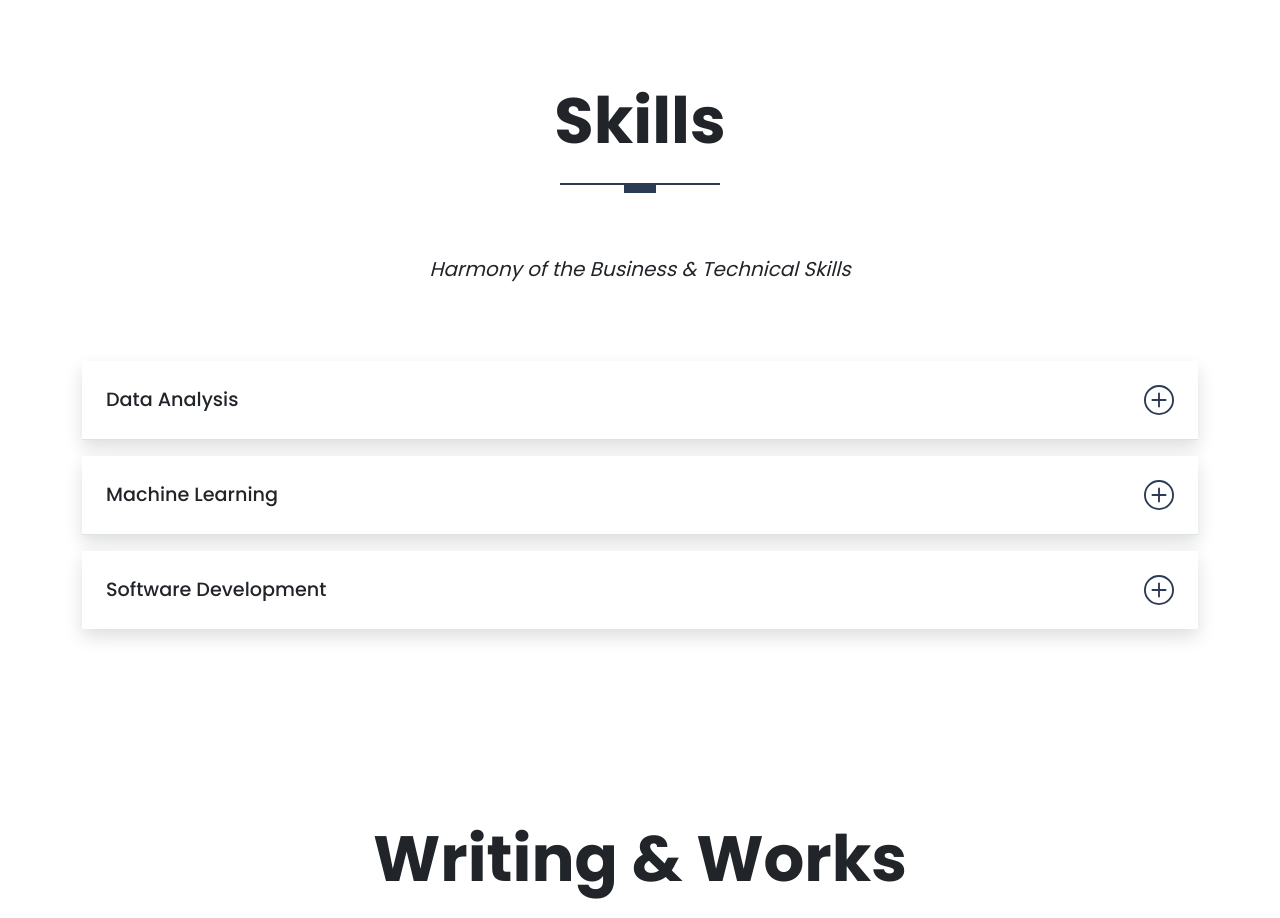
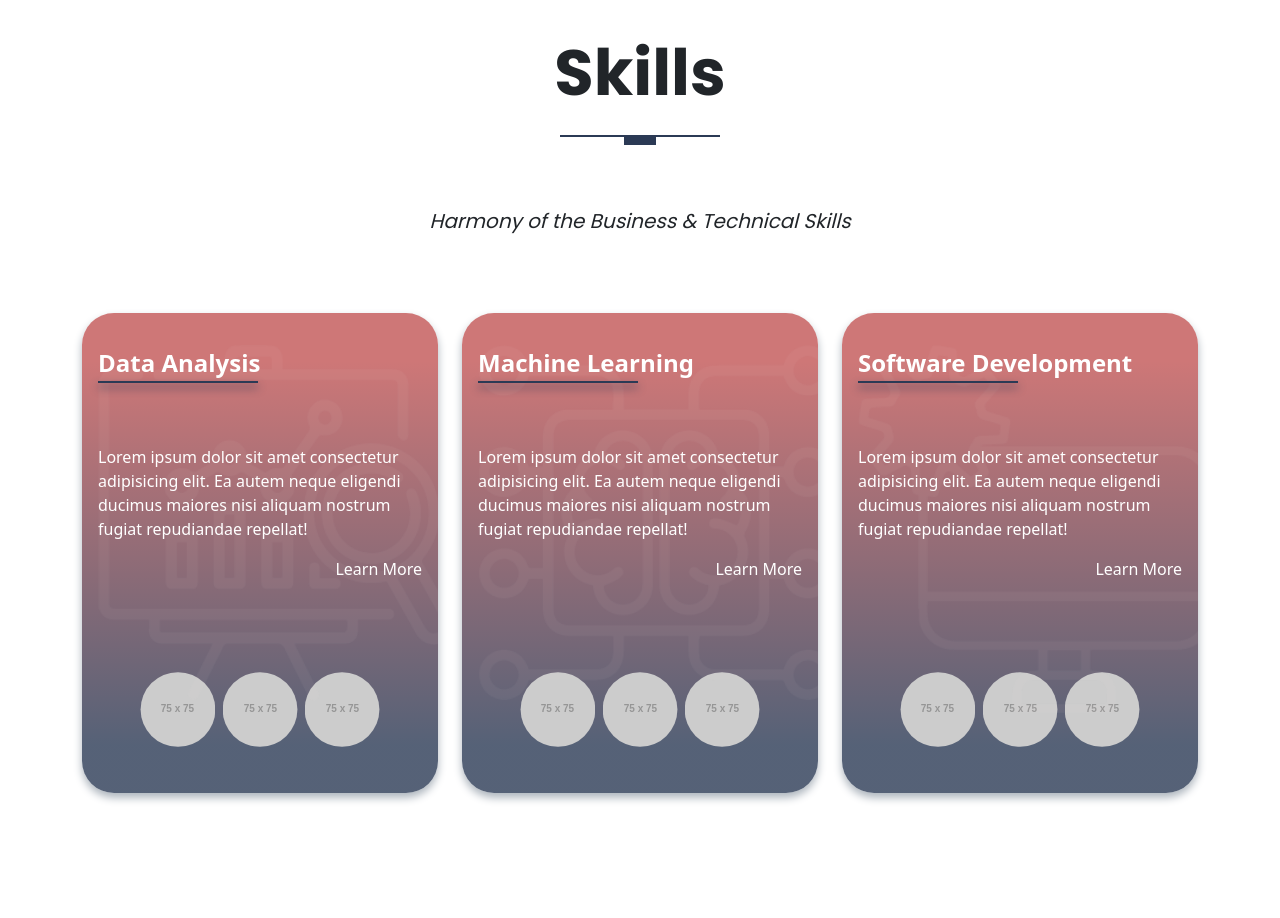
Before and after one commit to abduygur/personal-website, a website: page index.html in a window 1280 px wide. Shown: the part 1970-2888 px from the top of the page. Drawn offline with Linux system fonts and the light colour scheme; placeholder pictures from the web are drawn by us.

Commit message:
skill cards added and placed into the skills section

```diff
--- a/index.html
+++ b/index.html
@@ -195,101 +195,81 @@
       </div>
       <div class="container">
         <div class="row mt-5">
-          <div class="col-md-12">
-            <!-- <h3 class="display-3">Technical Skills</h3> -->
+          <!-- skill-card -->
+          <div class="col-lg-4" class="skill-card-col">
+            <div class="skill-card">
+              <img src="./assets/images/analysis-card.png" alt="analysis" class="skill-card-photo">
+              <div class="skill-header-area text-start">
+                <p class="skill-header">Data Analysis</p>
+              </div>
+              <div class="skill-text-area">
+                    <div class="skill-text">
+                      <p>
+                        Lorem ipsum dolor sit amet consectetur adipisicing elit. Ea
+                        autem neque eligendi ducimus maiores nisi aliquam nostrum
+                        fugiat repudiandae repellat!
+                      </p>
+                      <p class="text-end">Learn More</p>
+                    </div>
+              </div>
+              <div class="skill-img-area text-center">
+                <img src="https://via.placeholder.com/75" alt="">
+                <img src="https://via.placeholder.com/75" alt="">
+                <img src="https://via.placeholder.com/75" alt="">
+              </div>
 
-            <!-- accordion -->
-            <div class="accordion accordion-flush" id="accordionFlushExample">
-              <!-- accordion one -->
-              <div class="accordion-item shadow mb-3">
-                <h2 class="accordion-header" id="flush-headingOne">
-                  <button
-                    class="accordion-button collapsed accordion-head"
-                    type="button"
-                    data-bs-toggle="collapse"
-                    data-bs-target="#flush-collapseOne"
-                    aria-expanded="false"
-                    aria-controls="flush-collapseOne"
-                  >
-                    Data Analysis
-                  </button>
-                </h2>
-                <div
-                  id="flush-collapseOne"
-                  class="accordion-collapse collapse"
-                  aria-labelledby="flush-headingOne"
-                  data-bs-parent="#accordionFlushExample"
-                >
-                  <div class="accordion-body">
-                    Placeholder content for this accordion, which is intended to
-                    demonstrate the <code>.accordion-flush</code> class. This is
-                    the first item's accordion body.
-                  </div>
-                </div>
+            </div>
+          </div>
+          <div class="col-lg-4" class="skill-card-col">
+            <div class="skill-card">
+              <img src="./assets/images/ml-card.png" alt="machine-learning" class="skill-card-photo">
+              <div class="skill-header-area text-start">
+                <p class="skill-header">Machine Learning</p>
               </div>
-              <!-- accordion two -->
-              <div class="accordion-item shadow mb-3">
-                <h2 class="accordion-header" id="flush-headingTwo">
-                  <button
-                    class="accordion-button collapsed accordion-head"
-                    type="button"
-                    data-bs-toggle="collapse"
-                    data-bs-target="#flush-collapseTwo"
-                    aria-expanded="false"
-                    aria-controls="flush-collapseTwo"
-                  >
-                    Machine Learning
-                  </button>
-                </h2>
-                <div
-                  id="flush-collapseTwo"
-                  class="accordion-collapse collapse"
-                  aria-labelledby="flush-headingTwo"
-                  data-bs-parent="#accordionFlushExample"
-                >
-                  <div class="accordion-body">
-                    Placeholder content for this accordion, which is intended to
-                    demonstrate the <code>.accordion-flush</code> class. This is
-                    the second item's accordion body. Let's imagine this being
-                    filled with some actual content.
-                  </div>
-                </div>
+              <div class="skill-text-area">
+                    <div class="skill-text">
+                      <p>
+                        Lorem ipsum dolor sit amet consectetur adipisicing elit. Ea
+                        autem neque eligendi ducimus maiores nisi aliquam nostrum
+                        fugiat repudiandae repellat!
+                      </p>
+                      <p class="text-end">Learn More</p>
+                    </div>
               </div>
-              <!-- accordion three -->
-              <div class="accordion-item shadow mb-5">
-                <h2 class="accordion-header" id="flush-headingThree">
-                  <button
-                    class="accordion-button collapsed accordion-head"
-                    type="button"
-                    data-bs-toggle="collapse"
-                    data-bs-target="#flush-collapseThree"
-                    aria-expanded="false"
-                    aria-controls="flush-collapseThree"
-                  >
-                    Software Development
-                  </button>
-                </h2>
-                <div
-                  id="flush-collapseThree"
-                  class="accordion-collapse collapse"
-                  aria-labelledby="flush-headingThree"
-                  data-bs-parent="#accordionFlushExample"
-                >
-                  <div class="accordion-body">
-                    Placeholder content for this accordion, which is intended to
-                    demonstrate the <code>.accordion-flush</code> class. This is
-                    the third item's accordion body. Nothing more exciting
-                    happening here in terms of content, but just filling up the
-                    space to make it look, at least at first glance, a bit more
-                    representative of how this would look in a real-world
-                    application.
-                  </div>
-                </div>
+              <div class="skill-img-area text-center">
+                <img src="https://via.placeholder.com/75" alt="">
+                <img src="https://via.placeholder.com/75" alt="">
+                <img src="https://via.placeholder.com/75" alt="">
               </div>
+
             </div>
+          </div>
+          <div class="col-lg-4" class="skill-card-col">
+            <div class="skill-card">
+              <img src="./assets/images/software-card.png" alt="software" class="skill-card-photo">
+              <div class="skill-header-area text-start">
+                <p class="skill-header">Software Development</p>
+              </div>
+              <div class="skill-text-area">
+                    <div class="skill-text">
+                      <p>
+                        Lorem ipsum dolor sit amet consectetur adipisicing elit. Ea
+                        autem neque eligendi ducimus maiores nisi aliquam nostrum
+                        fugiat repudiandae repellat!
+                      </p>
+                      <p class="text-end">Learn More</p>
+                    </div>
+              </div>
+              <div class="skill-img-area text-center">
+                <img src="https://via.placeholder.com/75" alt="">
+                <img src="https://via.placeholder.com/75" alt="">
+                <img src="https://via.placeholder.com/75" alt="">
+              </div>
 
-            <!-- //accordion -->
+            </div>
           </div>
+          <div class="col-lg-4"></div>
+          <div class="col-lg-4"></div>
         </div>
       </div>
     </section>
--- a/scss/components/_mixins.scss
+++ b/scss/components/_mixins.scss
@@ -3,6 +3,10 @@
 
 @mixin gradient {
     background:  linear-gradient(90deg, rgba($navy,1) 40%, rgba($peach,0.8) 90%);
+}
+
+@mixin card-gradient{
+    background:  linear-gradient(rgba($peach,1) 10%, rgba($navy,0.8) 90%);
 }
 
 // absolute center
--- /dev/null
+++ b/scss/components/_skillcards.scss
@@ -0,0 +1,77 @@
+@use '../custom' as *;
+@use '../components/mixins' as *;
+
+
+
+.skill-card {
+    margin-bottom: 2rem;
+    @include media-breakpoint-up(md){
+        margin-bottom: 0;
+
+    }
+
+    @include card-gradient;
+    border-radius: 2rem;
+    padding: 2rem 1rem;
+    height: 30rem;
+    box-shadow: 0px 0.3rem 0.5rem $gray-500;
+    position: relative;
+    overflow: hidden;
+
+
+    .skill-card-photo{
+        position: absolute;
+        opacity: 5%;
+        padding-top: 2rem;
+        width: 100%;
+        padding: 0;
+        margin: 0;
+
+
+    }
+
+    .skill-header-area{
+        margin-bottom: 3rem;
+
+        .skill-header {
+            color: $white;
+            font-size: 1.5rem;
+            font-weight: 600;
+            position: relative;
+
+            &:after{
+                display: block;
+                content:"";
+                width: 10rem;
+                height: 0.1rem;
+                position: absolute;
+                background-color: $navy;
+                box-shadow: 0px 0.3rem 0.5rem $navy;
+            }
+
+
+        }
+
+    }
+
+    .skill-text-area {
+        position: relative;
+        height: 12rem;
+        margin-bottom: 3rem;
+        overflow: hidden;
+        .skill-text {
+            position: absolute;
+            padding-top: 1rem;
+            color:$white;
+        }
+
+    }
+
+    .skill-img-area {
+        width: 100%;
+        img {
+            padding: 0.2rem 0.1rem;
+            border-radius: 50%;
+        }
+    }
+}
--- a/scss/sections/_success.scss
+++ b/scss/sections/_success.scss
@@ -3,11 +3,11 @@
 
 
 .success{
-    padding: 0 0 5rem 0;
+    padding: 0 0 2rem 0;
     .success-logo-box{
         height: 12rem;
         width: 12rem;
-        margin: 1rem auto;
+        margin: 0.5rem auto;
         border-radius: 10px;
 
         .feature {
@@ -19,30 +19,27 @@
 
             i {
                 @include absoluteCenter;
-                opacity: 10%
-
+                opacity: 10%;
             }
 
             .feature-text {
-                @include absoluteCenter;
-
+                position: absolute;
+                width: 100%;
                 .feature-title {
                     color:$white;
                     font-weight: 700;
                     margin: 0;
+                    padding: 1.5rem 0 0 0;
                 }
-
                 .feature-sub-title {
                     color:$gray-300;
                     margin: 0;
-
+                    padding: 0;
                 }
             }
 
             &:hover{
                 filter: brightness(1.2);
-
-
             }
         }
     }
@@ -50,10 +47,7 @@
     .about-photo-box {
         max-width: 100%;
         text-align: center;
-
-
         img {
-
             width: 100%;
         }
     }
--- a/scss/style.scss
+++ b/scss/style.scss
@@ -6,6 +6,7 @@
 @use './components/buttons';
 @use './components/mixins';
 @use './components/typography';
+@use './components/skillcards';
 
 
 // import sections
```
Also changed, not shown: assets/css/style.css, assets/images/analysis-card.png (added), assets/images/ml-card.png (added), assets/images/software-card.png (added), 3 other files.
